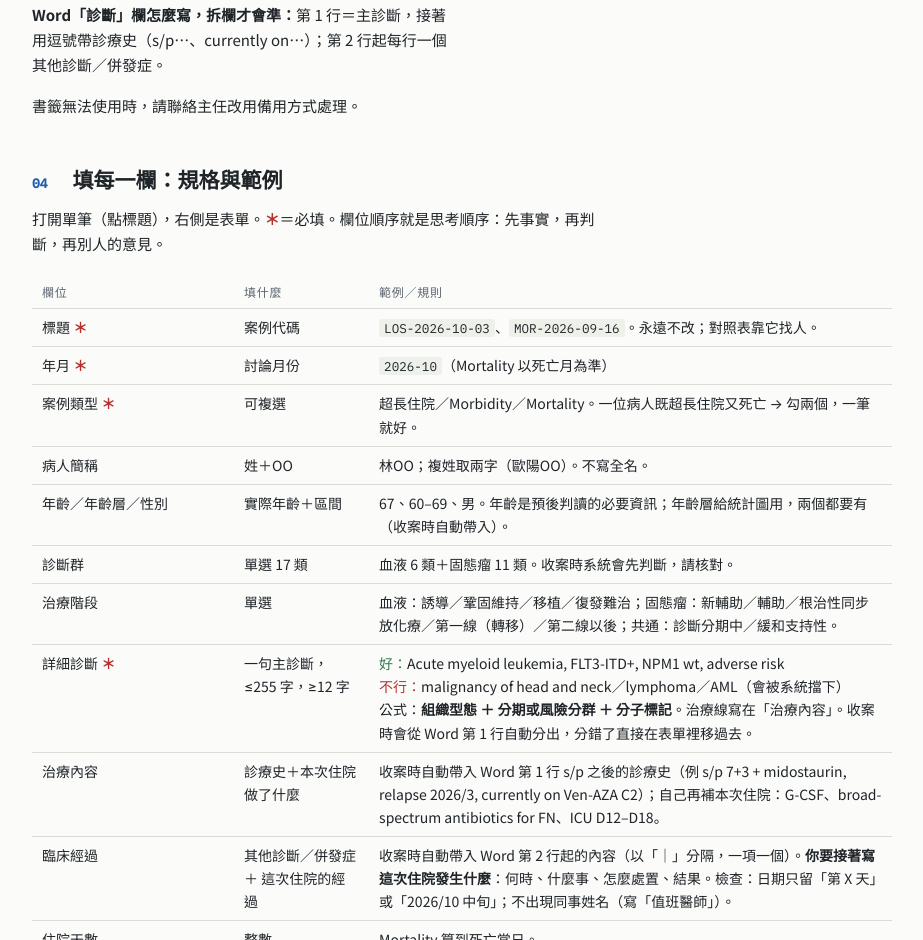
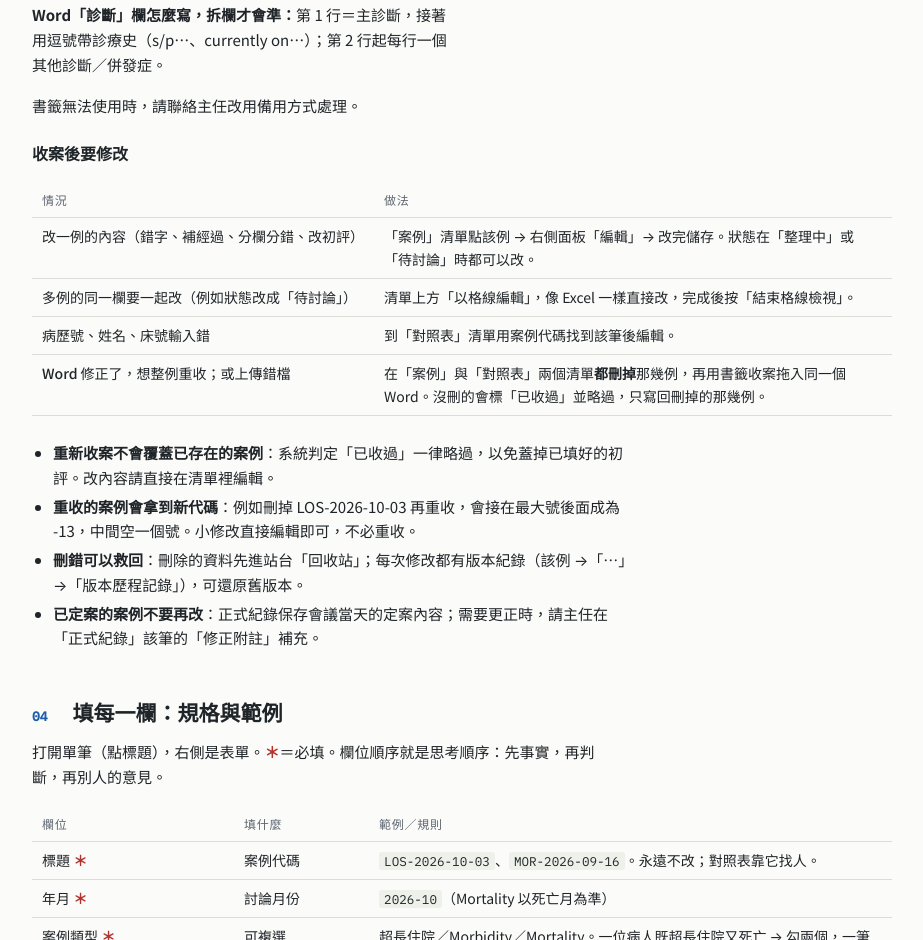
Before and after one commit to jnynlin/hemonc-mm, a plain HTML site: page handbook.html in a window 1280 px wide. Shown: the part 1815-2755 px from the top of the page, without its empty margins (178-1101 px from the left). Drawn offline with Linux system fonts and the light colour scheme.

Commit message:
手冊：新增「收案後要修改」
Co-Authored-By: Claude Opus 5.5 <noreply@anthropic.com>

```diff
--- a/handbook.html
+++ b/handbook.html
@@ -153,6 +153,21 @@ footer{margin-top:48px;padding-top:14px;border-top:1px solid var(--line);font-si
 </div>
 
 <p class="muted">書籤無法使用時，請聯絡主任改用備用方式處理。</p>
+
+<h3>收案後要修改</h3>
+<div class="tw"><table>
+<tr><th>情況</th><th>做法</th></tr>
+<tr><td>改一例的內容（錯字、補經過、分欄分錯、改初評）</td><td>「案例」清單點該例 → 右側面板「編輯」→ 改完儲存。狀態在「整理中」或「待討論」時都可以改。</td></tr>
+<tr><td>多例的同一欄要一起改（例如狀態改成「待討論」）</td><td>清單上方「以格線編輯」，像 Excel 一樣直接改，完成後按「結束格線檢視」。</td></tr>
+<tr><td>病歷號、姓名、床號輸入錯</td><td>到「對照表」清單用案例代碼找到該筆後編輯。</td></tr>
+<tr><td>Word 修正了，想整例重收；或上傳錯檔</td><td>在「案例」與「對照表」兩個清單<b>都刪掉</b>那幾例，再用書籤收案拖入同一個 Word。沒刪的會標「已收過」並略過，只寫回刪掉的那幾例。</td></tr>
+</table></div>
+<ul>
+  <li><b>重新收案不會覆蓋已存在的案例</b>：系統判定「已收過」一律略過，以免蓋掉已填好的初評。改內容請直接在清單裡編輯。</li>
+  <li><b>重收的案例會拿到新代碼</b>：例如刪掉 LOS-2026-10-03 再重收，會接在最大號後面成為 -13，中間空一個號。小修改直接編輯即可，不必重收。</li>
+  <li><b>刪錯可以救回</b>：刪除的資料先進站台「回收站」；每次修改都有版本紀錄（該例 →「⋯」→「版本歷程記錄」），可還原舊版本。</li>
+  <li><b>已定案的案例不要再改</b>：正式紀錄保存會議當天的定案內容；需要更正時，請主任在「正式紀錄」該筆的「修正附註」補充。</li>
+</ul>
 
 <h2><span class="n">04</span>填每一欄：規格與範例</h2>
 <p>打開單筆（點標題），右側是表單。<span class="req">＊</span>＝必填。欄位順序就是思考順序：先事實，再判斷，再別人的意見。</p>
```
